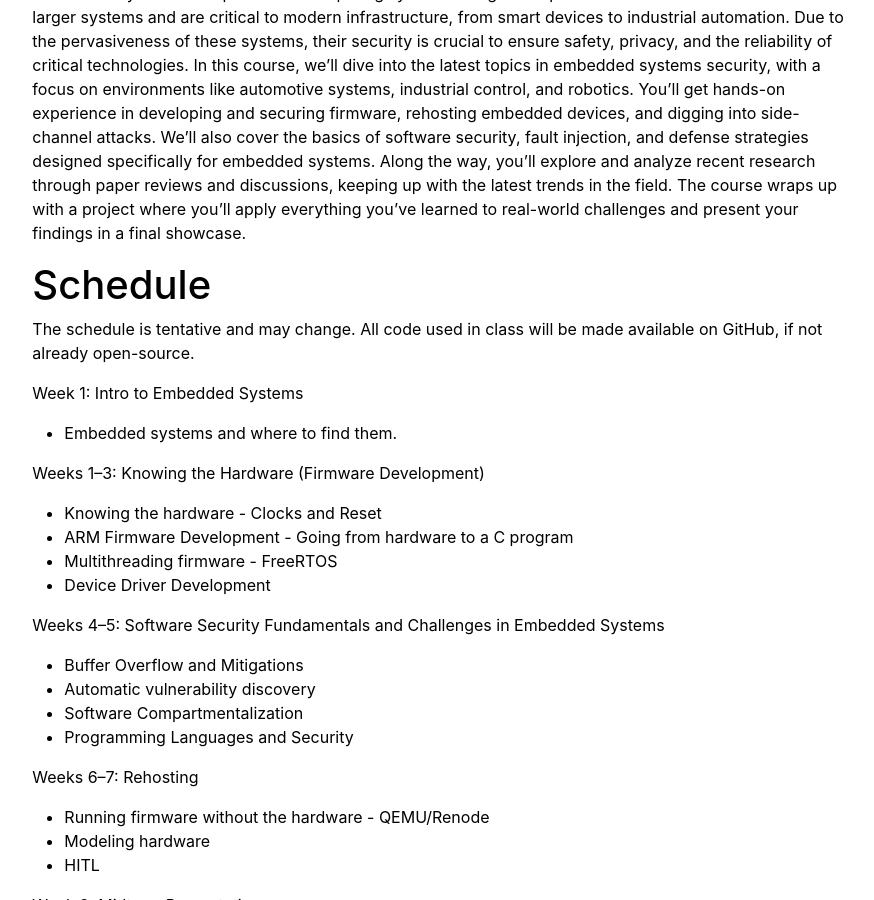
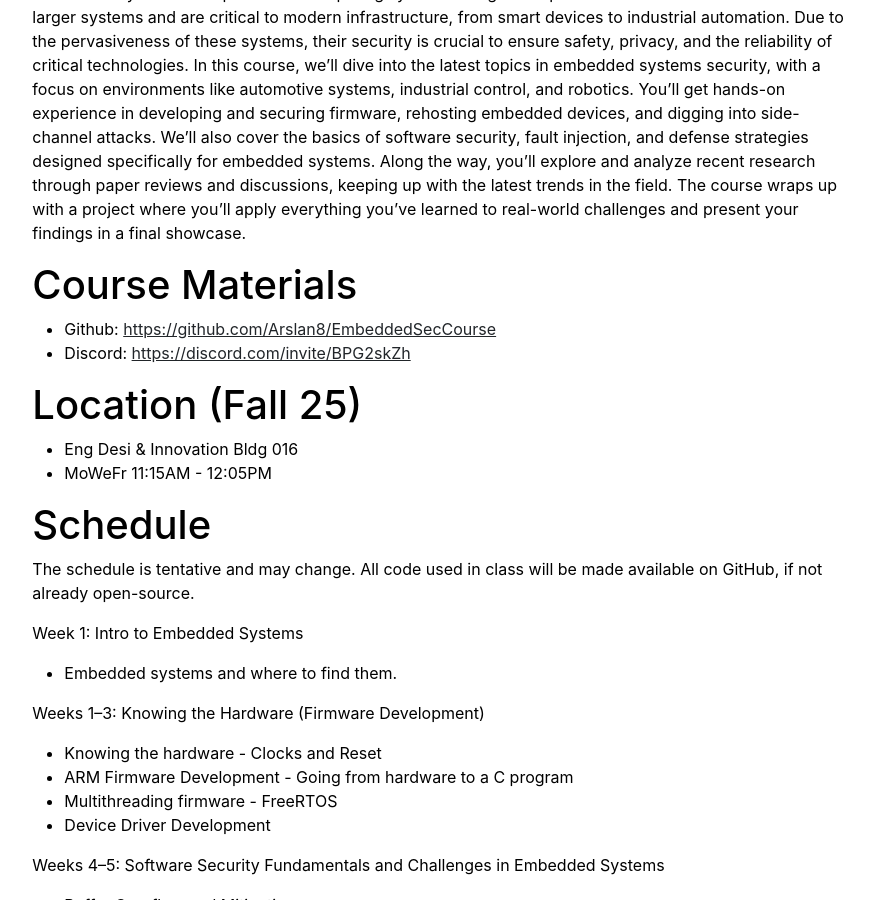
Before and after one commit to Arslan8/arslan8.github.io, a Jekyll site: the page built from courses/embedded-systems-security-fa26.md, in a window 1280 px wide and 900 px high, scrolled down 327 px. Shown: the whole window, without its empty margins (197-1071 px from the left). Built offline with Jekyll 4.4.1, drawn with Linux system fonts in a browser that asks for light colours.

Commit message:
Course details

```diff
--- a/courses/embedded-systems-security-fa26.md
+++ b/courses/embedded-systems-security-fa26.md
@@ -5,6 +5,14 @@ title: "CMPSC 597 - Embedded Systems Security"
 
 # Embedded Systems Security
 Embedded systems are specialized computing systems designed to perform dedicated functions within larger systems and are critical to modern infrastructure, from smart devices to industrial automation. Due to the pervasiveness of these systems, their security is crucial to ensure safety, privacy, and the reliability of critical technologies. In this course, we’ll dive into the latest topics in embedded systems security, with a focus on environments like automotive systems, industrial control, and robotics. You’ll get hands-on experience in developing and securing firmware, rehosting embedded devices, and digging into side-channel attacks. We’ll also cover the basics of software security, fault injection, and defense strategies designed specifically for embedded systems. Along the way, you’ll explore and analyze recent research through paper reviews and discussions, keeping up with the latest trends in the field. The course wraps up with a project where you’ll apply everything you’ve learned to real-world challenges and present your findings in a final showcase.
+
+# Course Materials
+* Github: [https://github.com/Arslan8/EmbeddedSecCourse](https://github.com/Arslan8/EmbeddedSecCourse)
+* Discord: [https://discord.com/invite/BPG2skZh](https://discord.com/invite/BPG2skZh)
+
+# Location (Fall 25)
+* Eng Desi & Innovation Bldg 016
+* MoWeFr 11:15AM - 12:05PM
 
 # Schedule
 
```
